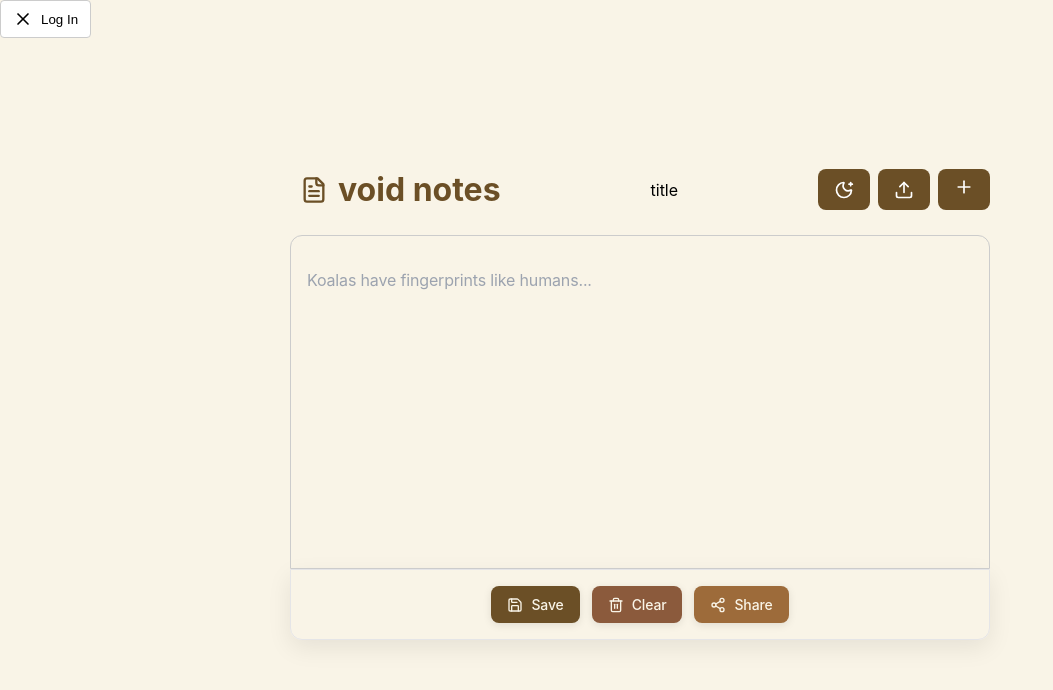
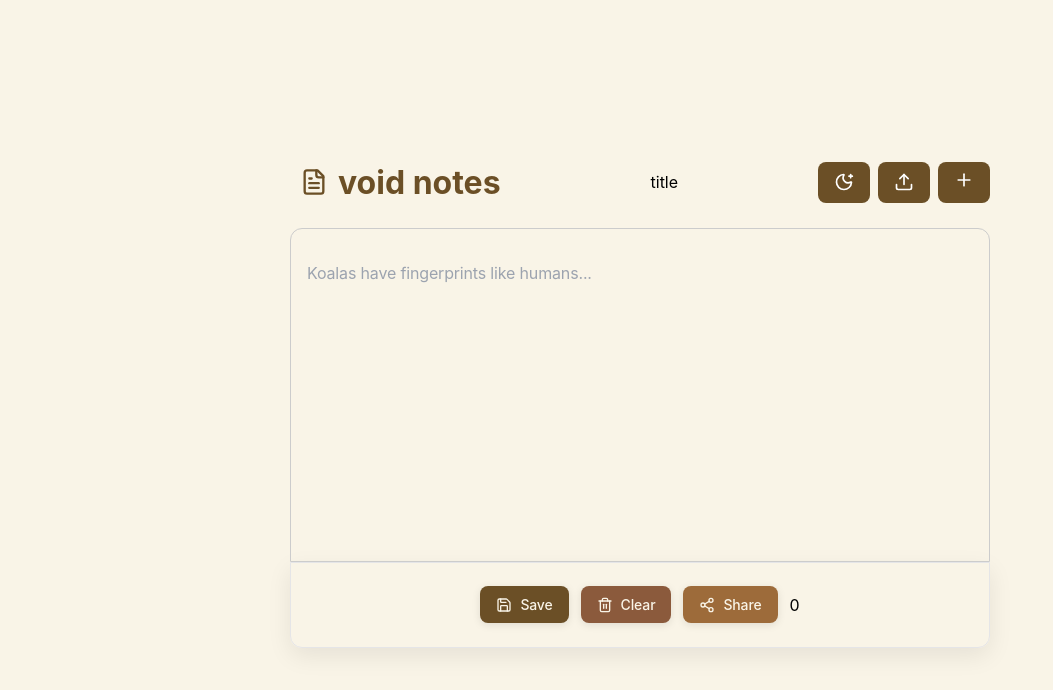
Before and after one commit to keswel/void-notes, a React (Create React App) app: page / in a window 1280 px wide. Shown: the top 690 px of the page, without its empty margins (0-1053 px from the left). Built offline with nearby package versions, Linux system fonts and the light colour scheme; a small style sheet from the web is missing.

Commit message:
[Fix] Fixed char count not updating.

```diff
--- a/src/App.js
+++ b/src/App.js
@@ -13,23 +13,34 @@ function App() {
    */
 
   return (
-    <div style={{ position: 'relative', height: '100vh' }}>
+    <div style={{ display: 'flex', height: '100vh' }}>
 
-      {/* Login Buttons */}
-      <UserAccount />
+      { /* Left Sidebar | needs work, disabled for now
+      <div style={{
+        width: '10%',
+        minWidth: '150px',
+        backgroundColor: '#f5f5f5', // optional
+        padding: '1rem',
+        boxShadow: '2px 0 5px rgba(0,0,0,0.1)',
+        display: 'flex',
+        flexDirection: 'column',
+        alignItems: 'center',
+      }}>
+        <UserAccount />
+      </div>
+      */ }
 
-      {/* VoidEditor centered */}
+      {/* Main content area */}
       <div style={{
-        position: 'absolute',
-        top: '50%',
-        left: '50%',
-        transform: 'translate(-50%, -50%)',
-        width: '90%'
+        flexGrow: 1,
+        display: 'flex',
+        justifyContent: 'center',
+        alignItems: 'center',
       }}>
-        <VoidEditor />
+        <div style={{ width: '90%' }}>
+          <VoidEditor />
+        </div>
       </div>
-
-      {/* Other content won't affect VoidEditor */}
     </div>
   );
 }
--- a/src/components/StyledButton.jsx
+++ b/src/components/StyledButton.jsx
@@ -141,8 +141,9 @@ function ShareButton() {
 }
 
 // main button bar
-function StyledButton({ editor, title }) {
+function StyledButton({ editor, title, char_count }) {
   return (
+    <div>
       <div
         style={{
           display: "flex",
@@ -161,6 +162,10 @@ function StyledButton({ editor, title }) {
         <SaveFile editor={editor} title={title} />
         <ClearButton editor={editor} />
         <ShareButton />
+        <div>
+          <p>{char_count}</p>
+        </div>
+      </div>
     </div>
   );
 }
--- a/src/components/VoidEditor.jsx
+++ b/src/components/VoidEditor.jsx
@@ -1,17 +1,26 @@
 import NoteEditor from "./NoteEditor";
 import StyledButton from "./StyledButton";
 import Header from "./Header";
-import React, { useState } from "react";
+import React, { useState, useEffect } from "react";
 
 function VoidEditor() {
   const [editor, setEditor] = useState(null);
   const [contentToLoad, setContentToLoad] = useState(null);
+  const [charCount, setCharCount] = useState(0);
 
   const handleLoadContent = (json) => {
     setContentToLoad(json);
   };
 
   const [title, setTitle] = useState('title');  // initial title state
+
+  // update char count
+  useEffect(() => {
+    if (!editor) return;
+    editor.on('update', () => {
+      setCharCount(editor.getText().replace(/\s/g, '').length);
+    });
+  }, [editor]); // runs whenever editor becomes available
 
   return (
     <div style={{ padding: "2rem", position: "relative", maxWidth: "700px", margin: "auto" }}>
@@ -26,7 +35,8 @@ function VoidEditor() {
                     contentToLoad={contentToLoad} />
 
         <StyledButton editor={editor}
-                      title={title} />
+                      title={title}
+                      char_count={charCount} />
       </div>
     </div>
   );
```
Also changed, not shown: package.json (+6 -5 lines), 1 other file (tests, documents, lock files or other folders). Lines whose indentation alone changed are shown as unchanged.
